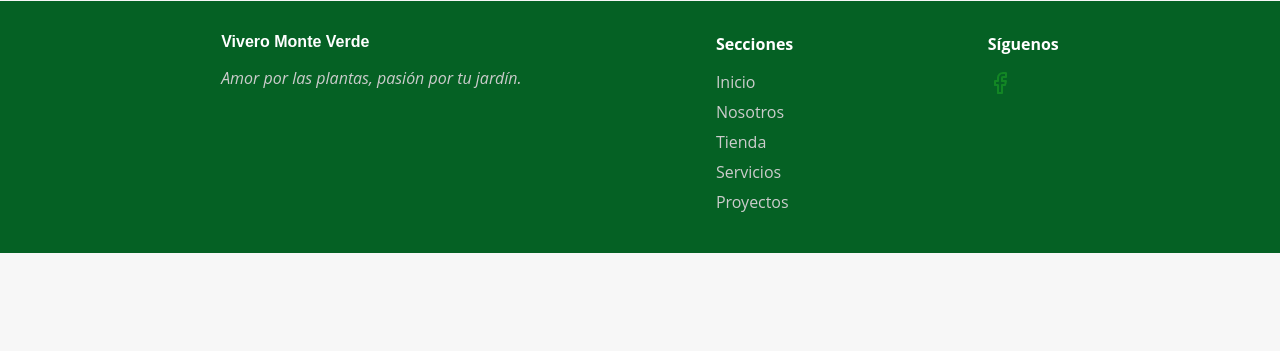
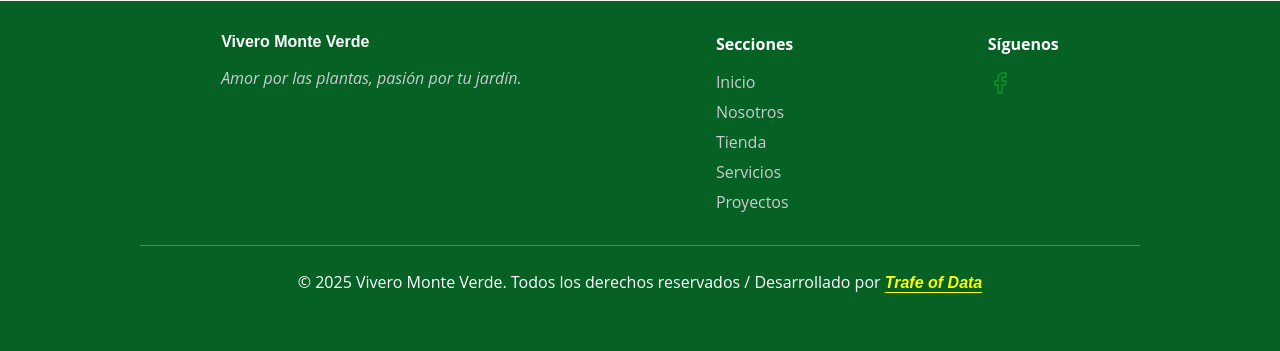
Before and after one commit to nelsiton20/monte-verde, a Django app: page / in a window 1280 px wide. Shown: the part 2384-2735 px from the top of the page. Before the commit the page ends 2637 px from the top, so only its background shows below. Run offline with Django 5.2, Linux system fonts and the light colour scheme; data that the repository does not hold is empty.

Commit message:
add number trafe

```diff
--- a/monte_verde/static/css/base.css
+++ b/monte_verde/static/css/base.css
@@ -177,6 +177,31 @@ h1, h2, h3{
     margin: auto;
 }
 
+.rights-container{
+    border-top: 1px solid var(--verde-menta);
+    box-sizing: border-box;
+    max-width: 1000px;
+    margin: auto;
+    margin-top: 24px;
+    text-align: center;
+    padding: 24px;
+    line-height: 1.5;
+
+    & span{
+        font-family: 'Montserrat', sans-serif;
+        color: yellow;
+        text-decoration: underline;
+        text-underline-offset: 4px;
+        font-style: italic;
+        font-weight: bold;
+    }
+
+    & span:hover{
+        cursor: pointer;
+        color: var(--verde-menta);
+    }
+}
+
 .footer-section--title{
     font-size: 1rem;
     font-weight: bold;
@@ -322,6 +347,10 @@ h1, h2, h3{
         justify-content: space-around;
     }
 
+    .icon-whatsapp{
+        right: 15px;
+    }
+
 }
 
 @media (max-width: 600px){
--- a/monte_verde/static/js/base.js
+++ b/monte_verde/static/js/base.js
@@ -4,6 +4,7 @@ const body = document.body;
 const navList = document.querySelector(".nav-list");
 const backgroundNavbar = document.querySelector('.background-navbar');
 const whatsappIcon = document.querySelector('.icon-whatsapp'); // ícono de whatsapp
+const contactTrafeOfData = document.getElementById('contact-trafeofdata');
 
 /* EVENTO PARA CAMBIAR EL BACKGROUND DEL HEADER
 document.addEventListener('scroll', function() {
@@ -49,3 +50,10 @@ whatsappIcon.addEventListener('click', () => {
     const url = `https://wa.me/${telefono}`;
     window.open(url, '_blank');
 })
+
+// Evento para redirigir al chat de Trafe Of Data
+contactTrafeOfData.addEventListener('click', () => {
+    const telefono = '51924290648';
+    const url = `https://wa.me/${telefono}`;
+    window.open(url, '_blank');
+})
--- a/monte_verde/templates/base.html
+++ b/monte_verde/templates/base.html
@@ -115,6 +115,9 @@
                 <a href="https://www.facebook.com/share/1C3k9pqBhG/" class="social--item" target="_blank"><img src="{% static 'img/footer-icons/facebook.png' %}" alt="Facebook de Vivero Monte Verde"></a>
             </div>
         </div>
+        <div class="rights-container">
+            <p>&copy; 2025 Vivero Monte Verde. Todos los derechos reservados / Desarrollado por <span id="contact-trafeofdata">Trafe of Data</span></p>
+        </div>
     </footer>
 
 <script src="{% static 'js/base.js' %}"></script>
```
